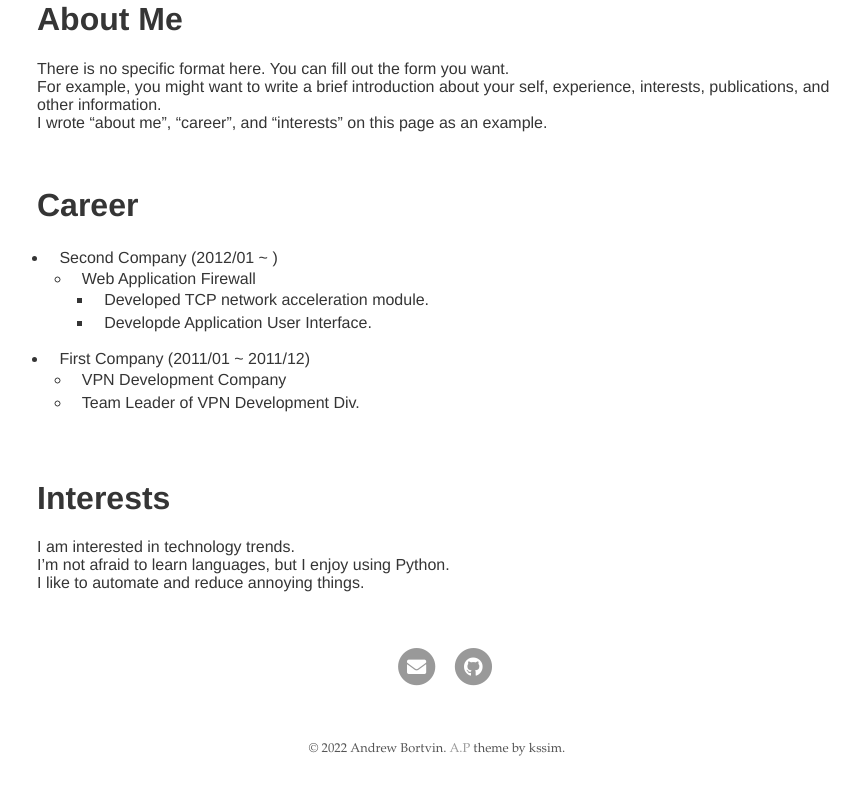
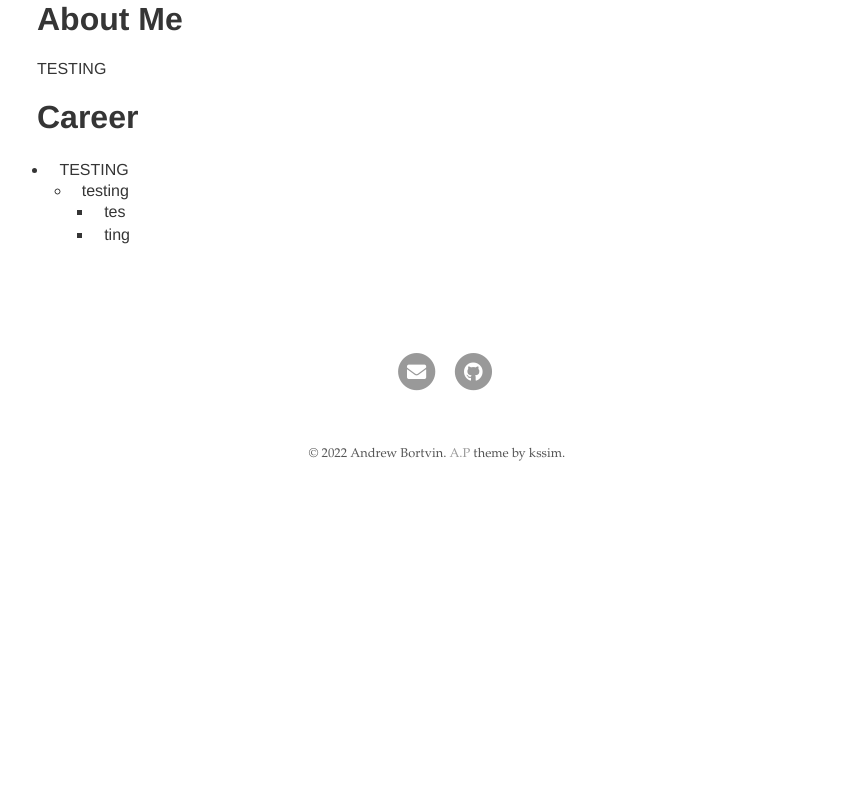
Before and after one commit to andrew-bortvin/andrew-bortvin.github.io, a Jekyll site: the page built from index.md, in a window 1280 px wide. Shown: the part 243-1035 px from the top of the page, without its empty margins (203-1063 px from the left). Built offline with Jekyll 4.4.1, drawn with Linux system fonts in a browser that asks for light colours; our own code applies the rules of GitHub Pages for plain Markdown files; after the commit the page ends 900 px from its top, so only the background shows below that.

Commit message:
Update index.md

```diff
--- a/index.md
+++ b/index.md
@@ -3,24 +3,14 @@ layout: about
 ---
 
 # About Me
-There is no specific format here. You can fill out the form you want.
-For example, you might want to write a brief introduction about your self, experience, interests, publications, and other information.
-I wrote "about me", "career", and "interests" on this page as an example.
-
+TESTING
 <br/>
 
 # Career
-* Second Company (2012/01 ~ )
-  * Web Application Firewall
-    * Developed TCP network acceleration module.
-    * Developde Application User Interface.
-* First Company (2011/01 ~ 2011/12)
-  * VPN Development Company
-  * Team Leader of VPN Development Div.
+* TESTING
+  * testing
+    * tes
+    * ting
+
 
 <br/>
-
-# Interests
-I am interested in technology trends.
-I'm not afraid to learn languages, but I enjoy using Python.
-I like to automate and reduce annoying things.
```
